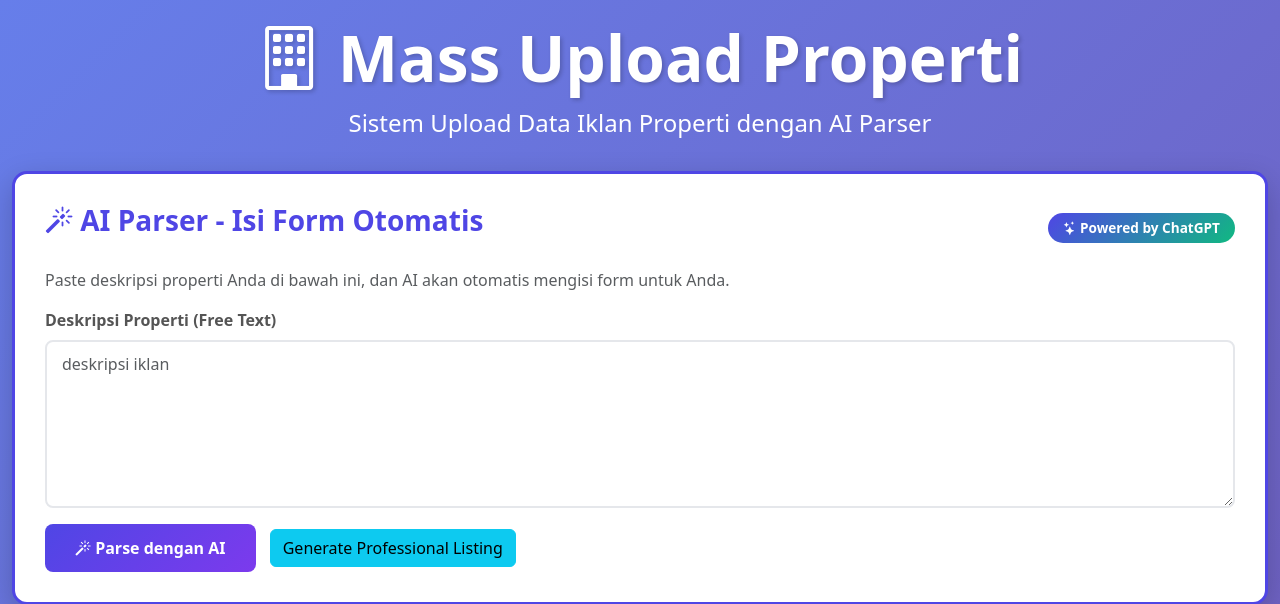
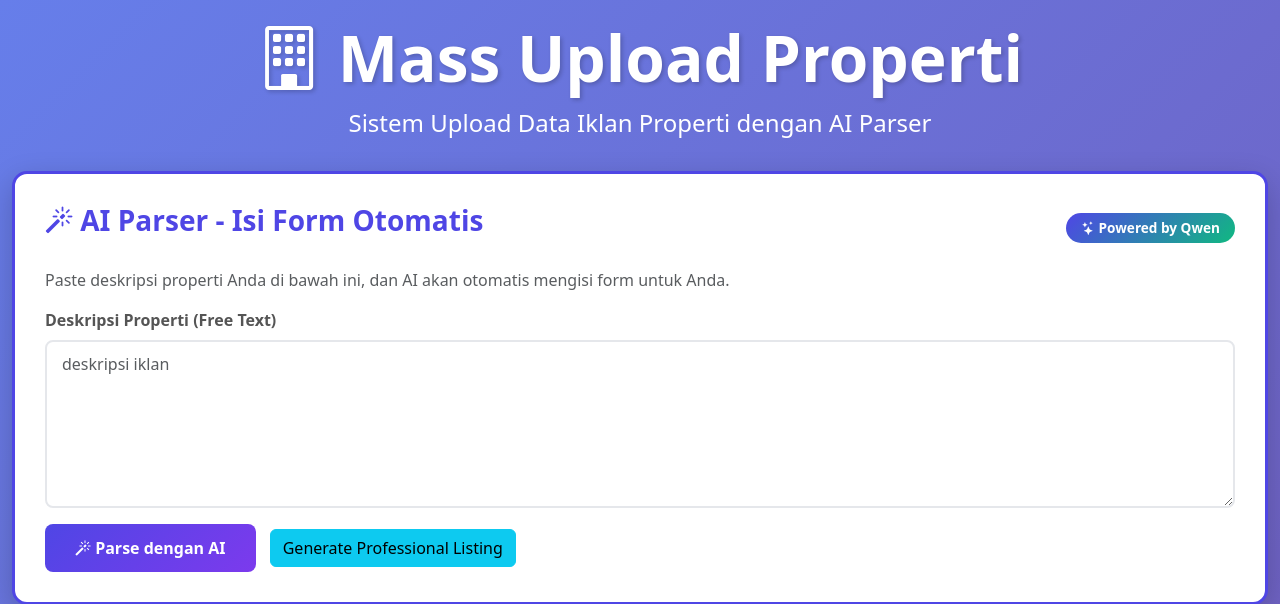
Before and after one commit to muhammadsampaga/bulk-upload-listing, a Flask app: page / in a window 1280 px wide. Shown: the top 604 px of the page. Run offline with Flask 3, Linux system fonts and the light colour scheme; some libraries are stand-ins or nearby versions.

Commit message:
Switch AI parser to Qwen

```diff
--- a/app.py
+++ b/app.py
@@ -235,24 +235,28 @@ ALLOWED_TIPE_PROPERTI = {
     'kost', 'hotel', 'pabrik', 'gudang', 'perkantoran', 'ruang_usaha', 'ruang usaha'
 }
 
-# Load OpenAI API key: prefer environment variable, otherwise fall back to local config.py
-CONFIG_OPENAI_API_KEY = os.environ.get('OPENAI_API_KEY')
+# Qwen exposes an OpenAI-compatible API, so the existing SDK can be reused.
+QWEN_BASE_URL = 'https://ws-ruvjhilrgjncp85z.ap-southeast-1.maas.aliyuncs.com/compatible-mode/v1'
+QWEN_MODEL = 'qwen3.8-max'
+
+# Load Qwen API key: prefer environment variable, otherwise fall back to local config.py
+CONFIG_QWEN_API_KEY = os.environ.get('QWEN_API_KEY')
 try:
-    # optional local config file (create config.py with OPENAI_API_KEY = 'sk-...')
-    from config import OPENAI_API_KEY as CONFIG_OPENAI_API_KEY  # type: ignore
+    # optional local config file (create config.py with QWEN_API_KEY = '...')
+    from config import QWEN_API_KEY as CONFIG_QWEN_API_KEY  # type: ignore
 except Exception:
-    CONFIG_OPENAI_API_KEY = None
+    CONFIG_QWEN_API_KEY = None
 
-def get_openai_client():
-    """Get or initialize OpenAI client (lazy loading for Render compatibility)"""
-    api_key = os.environ.get('OPENAI_API_KEY') or CONFIG_OPENAI_API_KEY
+def get_qwen_client():
+    """Get a Qwen client through its OpenAI-compatible endpoint."""
+    api_key = os.environ.get('QWEN_API_KEY') or CONFIG_QWEN_API_KEY
     if not api_key:
-        raise Exception("OpenAI API key tidak tersedia. Silakan tambahkan OPENAI_API_KEY di environment variables.")
-    return OpenAI(api_key=api_key)
+        raise Exception("Qwen API key tidak tersedia. Silakan tambahkan QWEN_API_KEY di environment variables.")
+    return OpenAI(api_key=api_key, base_url=QWEN_BASE_URL)
 
 def generate_professional_listing(data, tipe_properti):
     """Generate professional judul_iklan and deskripsi_iklan using AI"""
-    client = get_openai_client()
+    client = get_qwen_client()
 
     try:
         # Build context from form data
@@ -289,7 +293,7 @@ def generate_professional_listing(data, tipe_properti):
         context = "\n".join(context_parts)
 
         response = client.chat.completions.create(
-            model="gpt-4o",
+            model=QWEN_MODEL,
             messages=[
                 {
                     "role": "system",
@@ -346,13 +350,11 @@ Respond ONLY dengan JSON object mengandung:
         return {'error': error_msg}
 
 def parse_listing_with_ai(description):
-    client = get_openai_client()
+    client = get_qwen_client()
 
     try:
-        # the newest OpenAI model is "gpt-5" which was released August 7, 2025.
-        # do not change this unless explicitly requested by the user
         response = client.chat.completions.create(
-            model="gpt-4o",
+            model=QWEN_MODEL,
             messages=[
                 {
                     "role": "system",
--- a/templates/index.html
+++ b/templates/index.html
@@ -356,7 +356,7 @@
         <div class="ai-section">
             <div class="d-flex justify-content-between align-items-center mb-3">
                 <h3><i class="bi bi-magic"></i> AI Parser - Isi Form Otomatis</h3>
-                <span class="ai-badge"><i class="bi bi-stars"></i> Powered by ChatGPT</span>
+                <span class="ai-badge"><i class="bi bi-stars"></i> Powered by Qwen</span>
             </div>
             <p class="text-muted mb-3">
                 Paste deskripsi properti Anda di bawah ini, dan AI akan otomatis mengisi form untuk Anda.
```
Also changed, not shown: TEST_AI_PARSER.md (+1 -1 lines), replit.md (+6 -6 lines).
